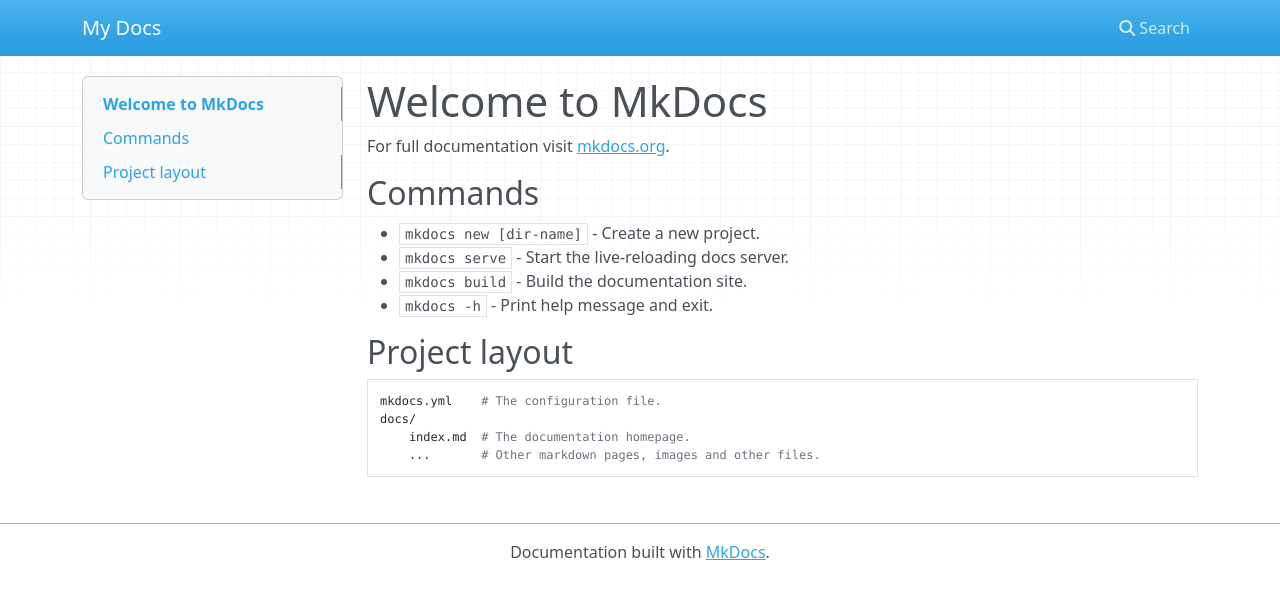
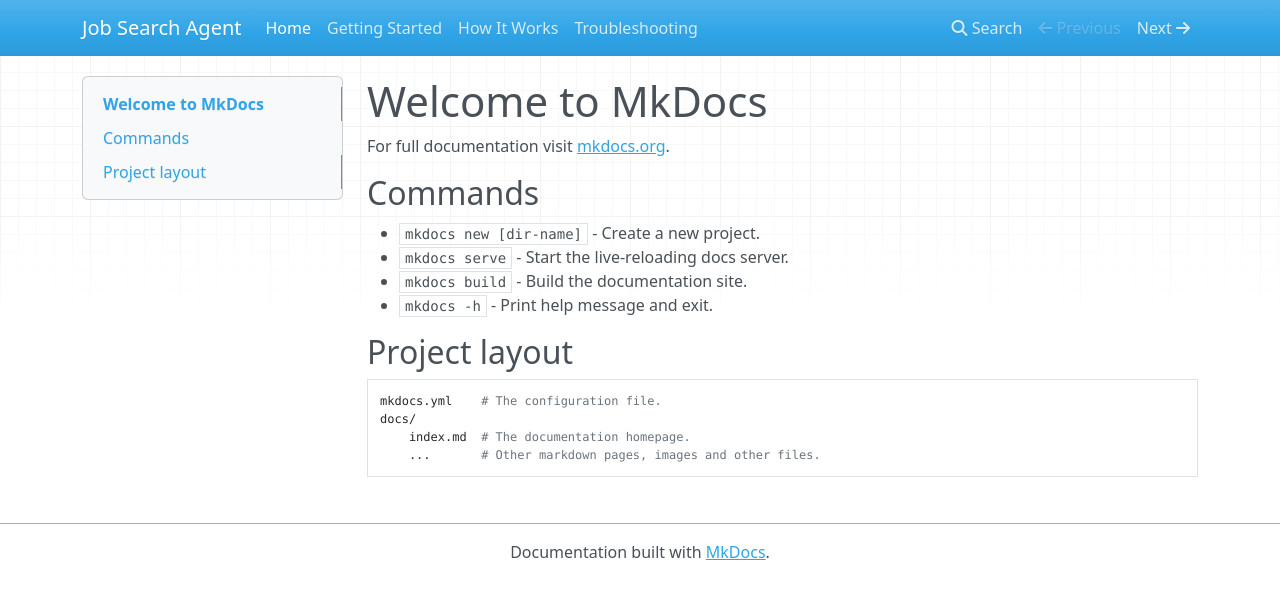
Before and after one commit to stacyrch2019/job-search-agent-docs, an MkDocs documentation site: the page built from docs/index.md, in a window 1280 px wide. Shown: the top 599 px of the page. Built offline with MkDocs 1.6.1, drawn with Linux system fonts in a browser that asks for light colours; nearby versions of some CDN libraries.

Commit message:
add doc scaffolding

```diff
--- a/mkdocs.yml
+++ b/mkdocs.yml
@@ -1 +1,6 @@
-site_name: My Docs
+site_name: Job Search Agent
+nav:
+  - Home: index.md
+  - Getting Started: getting-started.md
+  - How It Works: how-it-works.md
+  - Troubleshooting: troubleshooting.md
```
Also changed, not shown: docs/getting-started.md (added), docs/how-it-works.md (added), docs/troubleshooting.md (added), 1 other file.
